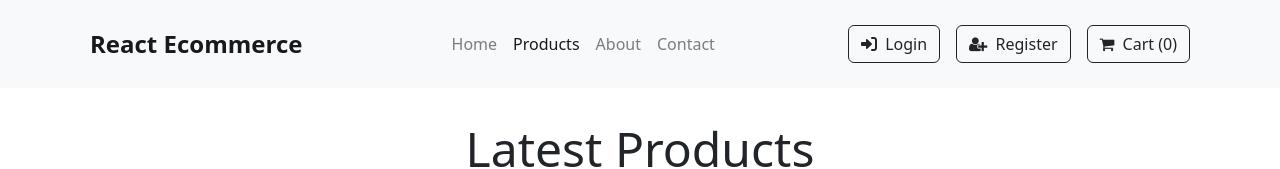
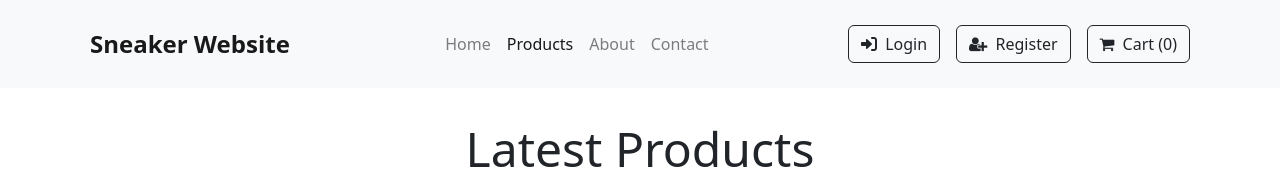
Before and after one commit to vidyanandk/React_Sneaker_website, a React (Create React App) app: page /product in a window 1280 px wide. Shown: the top 169 px of the page. Built offline with nearby package versions, Linux system fonts and the light colour scheme.

Commit message:
5th-commit(now _make_reg_backend)

```diff
--- a/src/components/Navbar.jsx
+++ b/src/components/Navbar.jsx
@@ -7,7 +7,7 @@ const Navbar = () => {
     return (
         <nav className="navbar navbar-expand-lg navbar-light bg-light py-3 sticky-top">
             <div className="container">
-                <NavLink className="navbar-brand fw-bold fs-4 px-2" to="/"> React Ecommerce</NavLink>
+                <NavLink className="navbar-brand fw-bold fs-4 px-2" to="/"> Sneaker Website</NavLink>
                 <button className="navbar-toggler mx-2" type="button" data-toggle="collapse" data-target="#navbarSupportedContent" aria-controls="navbarSupportedContent" aria-expanded="false" aria-label="Toggle navigation">
                     <span className="navbar-toggler-icon"></span>
                 </button>
--- a/src/components/Products.jsx
+++ b/src/components/Products.jsx
@@ -107,12 +107,14 @@ const Products = () => {
       <>
         <div className="buttons text-center py-5">
           <button className="btn btn-outline-dark btn-sm m-2" onClick={() => setFilter(data)}>All</button>
-          <button className="btn btn-outline-dark btn-sm m-2" onClick={() => filterProduct("men's shoe")}>Men's Shoe</button>
-          <button className="btn btn-outline-dark btn-sm m-2" onClick={() => filterProduct("women's shoe")}>
+          <button className="btn btn-outline-dark btn-sm m-2" onClick={() => filterProduct("man's shoe")}>Men's Shoe</button>
+          <button className="btn btn-outline-dark btn-sm m-2" onClick={() => filterProduct("woman's shoe")}>
             Women's Shoe
           </button>
+
           {/* <button className="btn btn-outline-dark btn-sm m-2" onClick={() => filterProduct("jewelery")}>Jewelery</button> */}
           {/* <button className="btn btn-outline-dark btn-sm m-2" onClick={() => filterProduct("electronics")}>Electronics</button> */}
+
         </div>
 
         {filter.map((product) => {
--- a/src/pages/Product.jsx
+++ b/src/pages/Product.jsx
@@ -98,8 +98,8 @@ const Product = () => {
             <div className="col-md-6 col-sm-12 py-3">
               <img
                 className="img-fluid"
-                src={product.image}
-                // src={process.env.PUBLIC_URL + product.image}
+                // src={product.image}
+                src={process.env.PUBLIC_URL + product.image}
                 alt={product.title}
                 width="400px"
                 height="400px"
--- a/src/pages/Register.jsx
+++ b/src/pages/Register.jsx
@@ -1,6 +1,8 @@
 import React from 'react'
 import { Footer, Navbar } from "../components";
 import { Link } from 'react-router-dom';
+
+
 const Register = () => {
     return (
         <>
```
